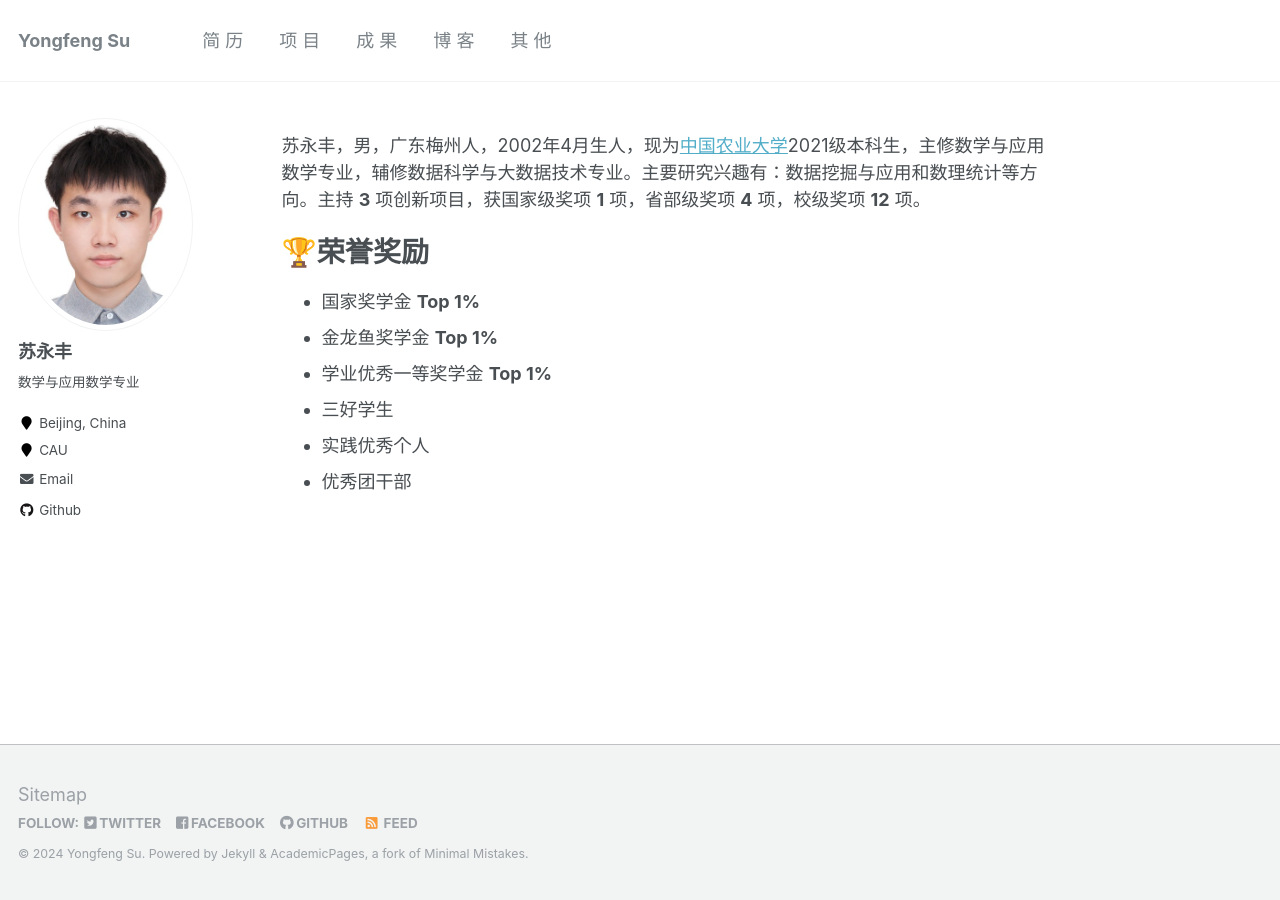
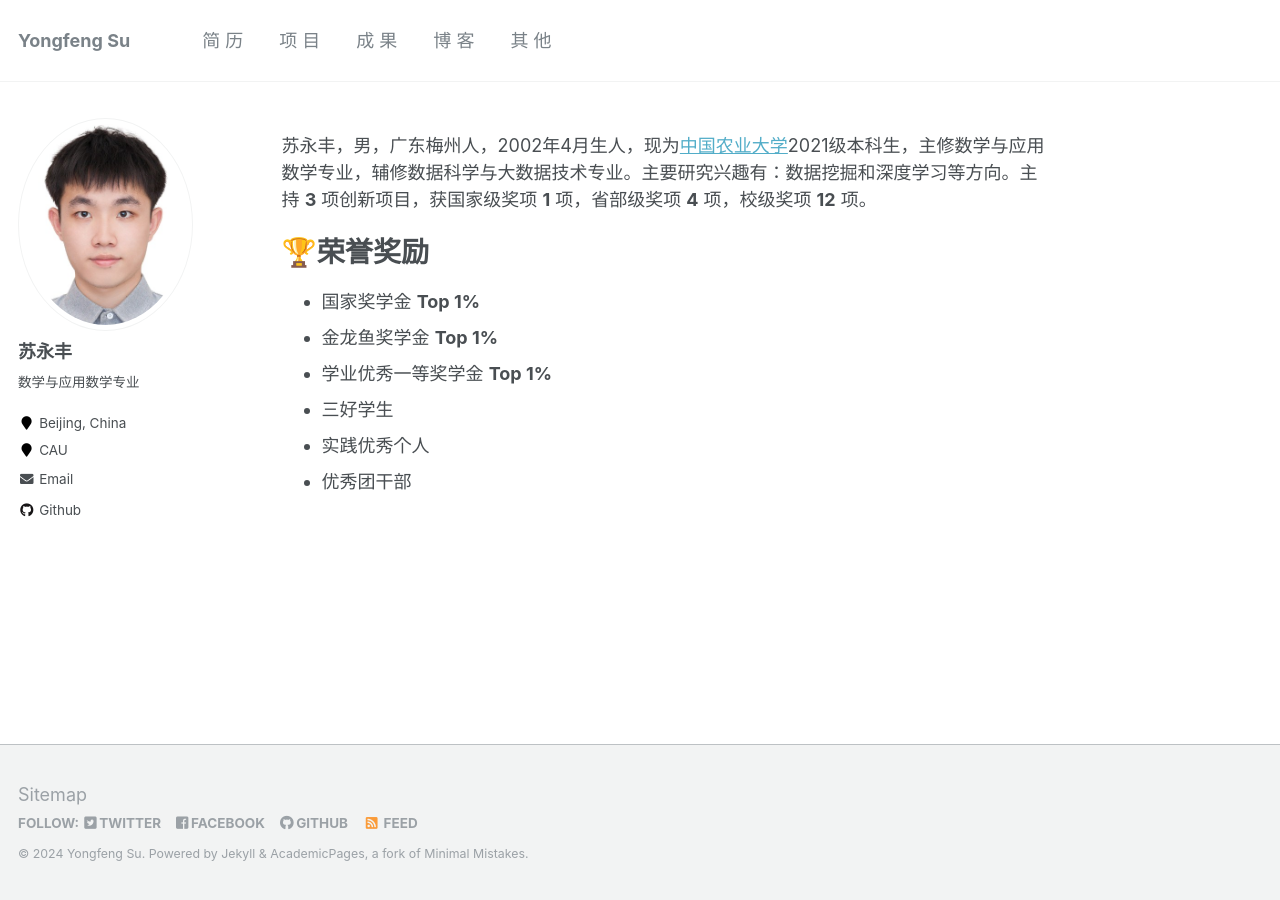
Before and after one commit to CreatBySu/CreatBySu.github.io, a Jekyll site: the page built from _pages/about.md, in a window 1280 px wide. Built offline with Jekyll 4.4.1, drawn with Linux system fonts in a browser that asks for light colours.

Commit message:
Update about.md

```diff
--- a/_pages/about.md
+++ b/_pages/about.md
@@ -8,7 +8,7 @@ redirect_from:
   - /about.html
 ---
 
-苏永丰，男，广东梅州人，2002年4月生人，现为[中国农业大学](https://www.cau.edu.cn/)2021级本科生，主修数学与应用数学专业，辅修数据科学与大数据技术专业。主要研究兴趣有：数据挖掘与应用和数理统计等方向。主持 **3** 项创新项目，获国家级奖项 **1** 项，省部级奖项 **4** 项，校级奖项 **12** 项。
+苏永丰，男，广东梅州人，2002年4月生人，现为[中国农业大学](https://www.cau.edu.cn/)2021级本科生，主修数学与应用数学专业，辅修数据科学与大数据技术专业。主要研究兴趣有：数据挖掘和深度学习等方向。主持 **3** 项创新项目，获国家级奖项 **1** 项，省部级奖项 **4** 项，校级奖项 **12** 项。
 
 # 🏆荣誉奖励
 * 国家奖学金    **Top 1%**
```
